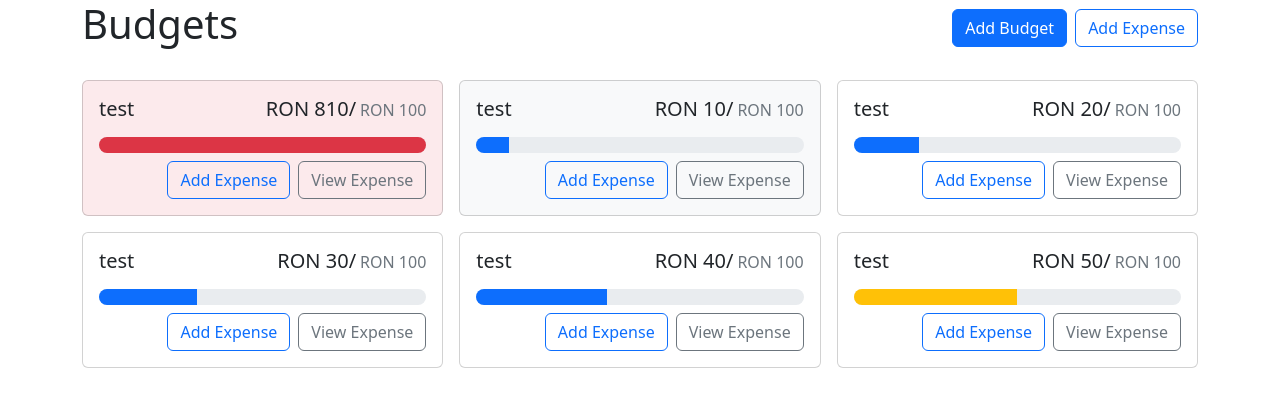
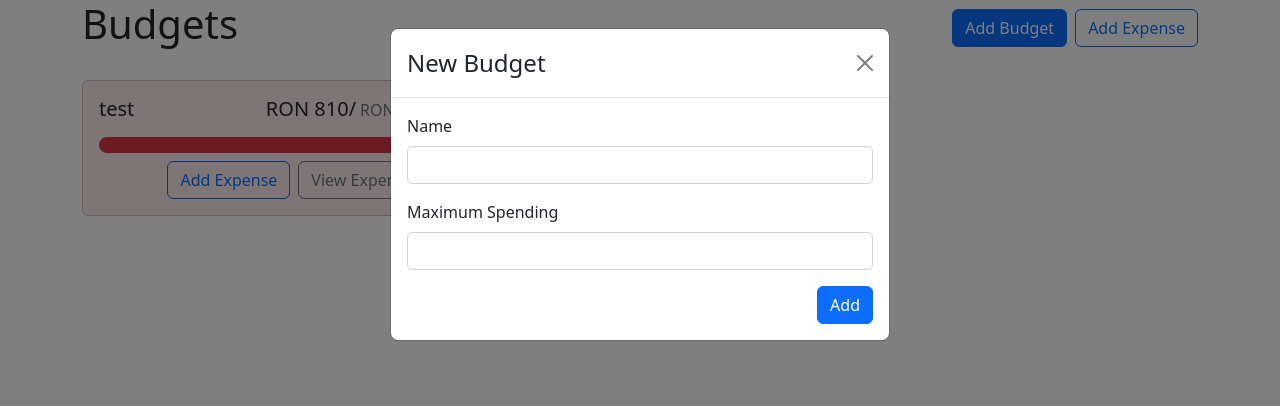
Before and after one commit to Fabzus/budget-app, a React (Create React App) app: page / in a window 1280 px wide. Both pictures are taken after a click on the button "Add Budget". Shown: the top 406 px of the page. Built offline with nearby package versions, Linux system fonts and the light colour scheme.

Commit message:
add budget functionality

```diff
--- a/src/App.js
+++ b/src/App.js
@@ -1,13 +1,29 @@
 import { Button, Stack } from "react-bootstrap";
 import Container from "react-bootstrap/Container";
 import BudgetCard from "./components/BudgetCard";
+import AddBudgetModal from "./components/AddBudgetModal";
+import { useState } from "react";
+import { BudgetProvider, useBudgets } from "./contexts/BudgetsContexts";
 
 function App() {
+  const [showAddBudgetModal, setShowAddBudgetModal] = useState(false);
+  const { budgets, expenses, getBudgetExpenses } = useBudgets();
+  budgets.map((test) => {
+    console.log(test);
+  });
   return (
+    <>
       <Container>
         <Stack direction="horizontal" gap="2" className="mb-4">
           <h1 className="me-auto">Budgets</h1>
-        <Button variant="primary">Add Budget</Button>
+          <Button
+            variant="primary"
+            onClick={() => {
+              setShowAddBudgetModal(true);
+            }}
+          >
+            Add Budget
+          </Button>
           <Button variant="outline-primary">Add Expense</Button>
         </Stack>
         <div
@@ -18,14 +34,30 @@
             alignItems: "flex-start",
           }}
         >
+          {budgets.map((budget) => {
+            const ammount = getBudgetExpenses(budget.id).reduce(
+              (total, expense) => total + expense.ammount,
+              0
+            );
+            return (
+              <BudgetCard
+                key={budget.id}
+                name={budget.name.name}
+                ammount={ammount}
+                max={budget.name.max}
+              />
+            );
+          })}
           <BudgetCard name="test" ammount={810} max={100}></BudgetCard>
-        <BudgetCard name="test" ammount={10} max={100} gray></BudgetCard>
-        <BudgetCard name="test" ammount={20} max={100}></BudgetCard>
-        <BudgetCard name="test" ammount={30} max={100}></BudgetCard>
-        <BudgetCard name="test" ammount={40} max={100}></BudgetCard>
-        <BudgetCard name="test" ammount={50} max={100}></BudgetCard>
         </div>
       </Container>
+      <AddBudgetModal
+        show={showAddBudgetModal}
+        handleClose={() => {
+          setShowAddBudgetModal(false);
+        }}
+      />
+    </>
   );
 }
 
--- /dev/null
+++ b/src/components/AddBudgetModal.js
@@ -0,0 +1,47 @@
+import { Button, Form, Modal } from "react-bootstrap";
+import { useRef } from "react";
+import { useBudgets } from "../contexts/BudgetsContexts";
+
+export default function AddBudgetModal({ show, handleClose }) {
+  const nameRef = useRef();
+  const maxRef = useRef();
+  const { addBudget } = useBudgets();
+  function handleSumbit(e) {
+    e.preventDefault();
+    addBudget({
+      name: nameRef.current.value,
+      max: parseFloat(maxRef.current.value),
+    });
+  }
+
+  return (
+    <Modal show={show} onHide={handleClose}>
+      <Form onSubmit={handleSumbit}>
+        <Modal.Header closeButton>
+          <Modal.Title>New Budget</Modal.Title>
+        </Modal.Header>
+        <Modal.Body>
+          <Form.Group className="mb-3" controlId="name">
+            <Form.Label>Name</Form.Label>
+            <Form.Control ref={nameRef} type="text" required />
+          </Form.Group>
+          <Form.Group className="mb-3" controlId="max">
+            <Form.Label>Maximum Spending</Form.Label>
+            <Form.Control
+              ref={maxRef}
+              type="number"
+              required
+              min={0}
+              step={0.01}
+            />
+          </Form.Group>
+          <div className="d-flex justify-content-end">
+            <Button variant="primary" type="submit">
+              Add
+            </Button>
+          </div>
+        </Modal.Body>
+      </Form>
+    </Modal>
+  );
+}
--- a/src/contexts/BudgetsContexts.js
+++ b/src/contexts/BudgetsContexts.js
@@ -17,7 +17,10 @@
   }
   function addExpense(description, ammount, budgetID) {
     setExpenses((prevExpenses) => {
-      return [...prevExpenses, { id: uuidV4, description, ammount, budgetID }];
+      return [
+        ...prevExpenses,
+        { id: uuidV4(), description, ammount, budgetID },
+      ];
     });
   }
   function addBudget(name, max) {
@@ -25,7 +28,7 @@
       if (prevBudgets.find((budget) => budget.name === name)) {
         return prevBudgets;
       }
-      return [...prevBudgets, { id: uuidV4, name, max }];
+      return [...prevBudgets, { id: uuidV4(), name, max }];
     });
   }
   function deleteBudget({ id }) {
```
Lines whose indentation alone changed are shown as unchanged.
